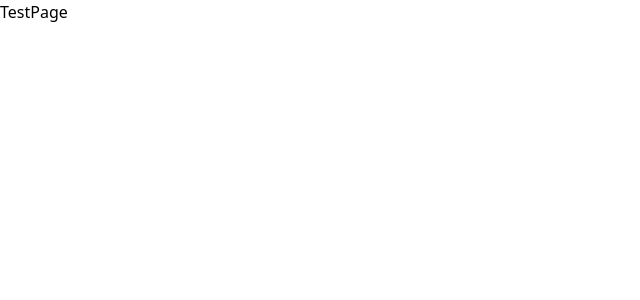
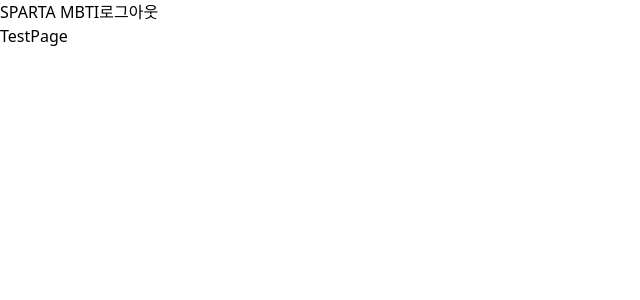
Before and after one commit to dhdnjs0702/firstMBTItest, a React (Vite) app: page /test in a window 1280 px wide. Shown: the top 300 px of the page, without its empty margins (0-640 px from the left). Built offline with nearby package versions, Linux system fonts and the light colour scheme; sample sign-in values are in the browser's storage.

Commit message:
feat/ navbar추가

```diff
--- a/src/pages/TestPage.jsx
+++ b/src/pages/TestPage.jsx
@@ -1,7 +1,14 @@
-import React from "react";
+import CompNavBar from "../component/CompNavBar";
 
 const TestPage = () => {
-  return <div>TestPage</div>;
+  return (
+    <>
+      <CompNavBar />
+      <div>
+        <h1>TestPage</h1>
+      </div>
+    </>
+  );
 };
 
 export default TestPage;
```
